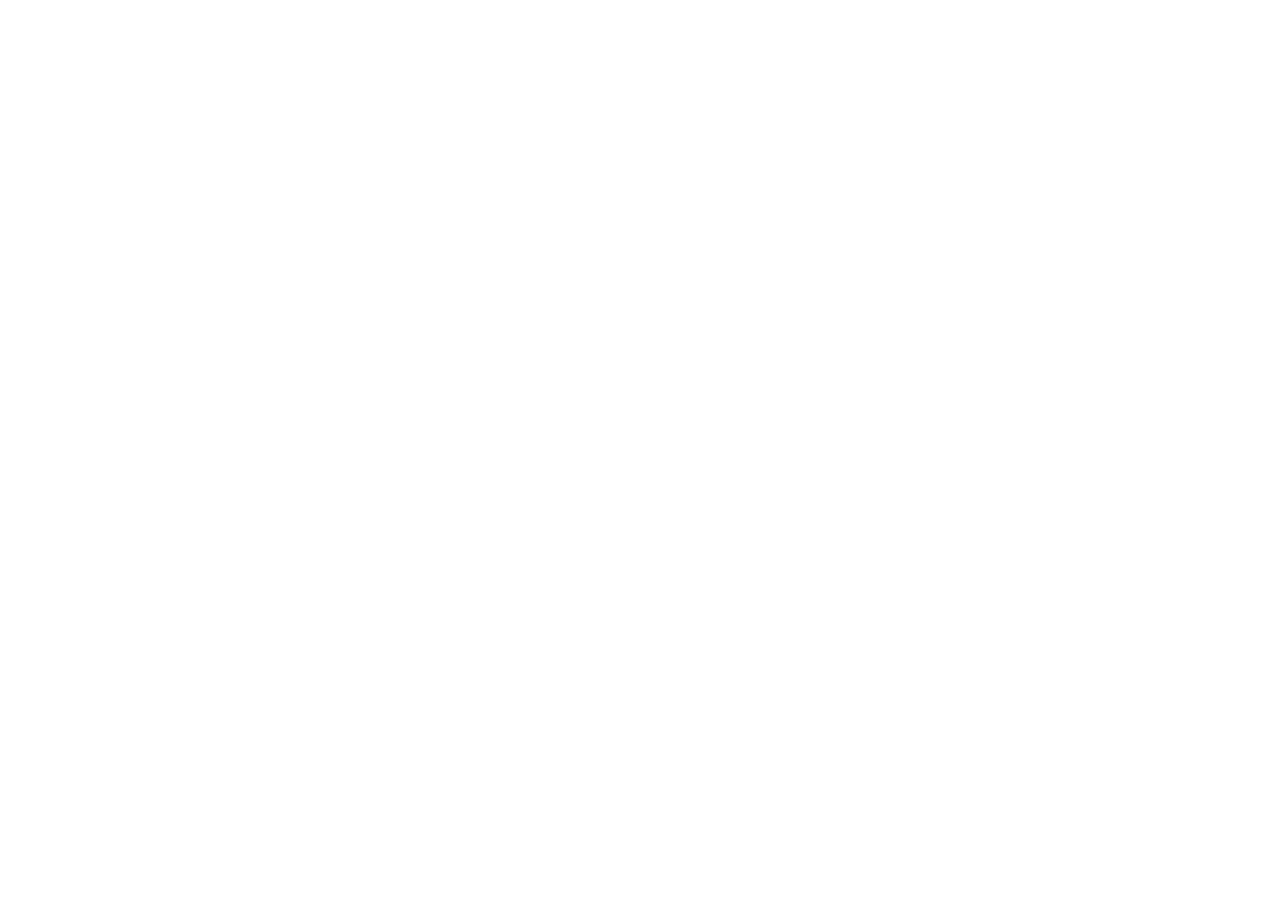
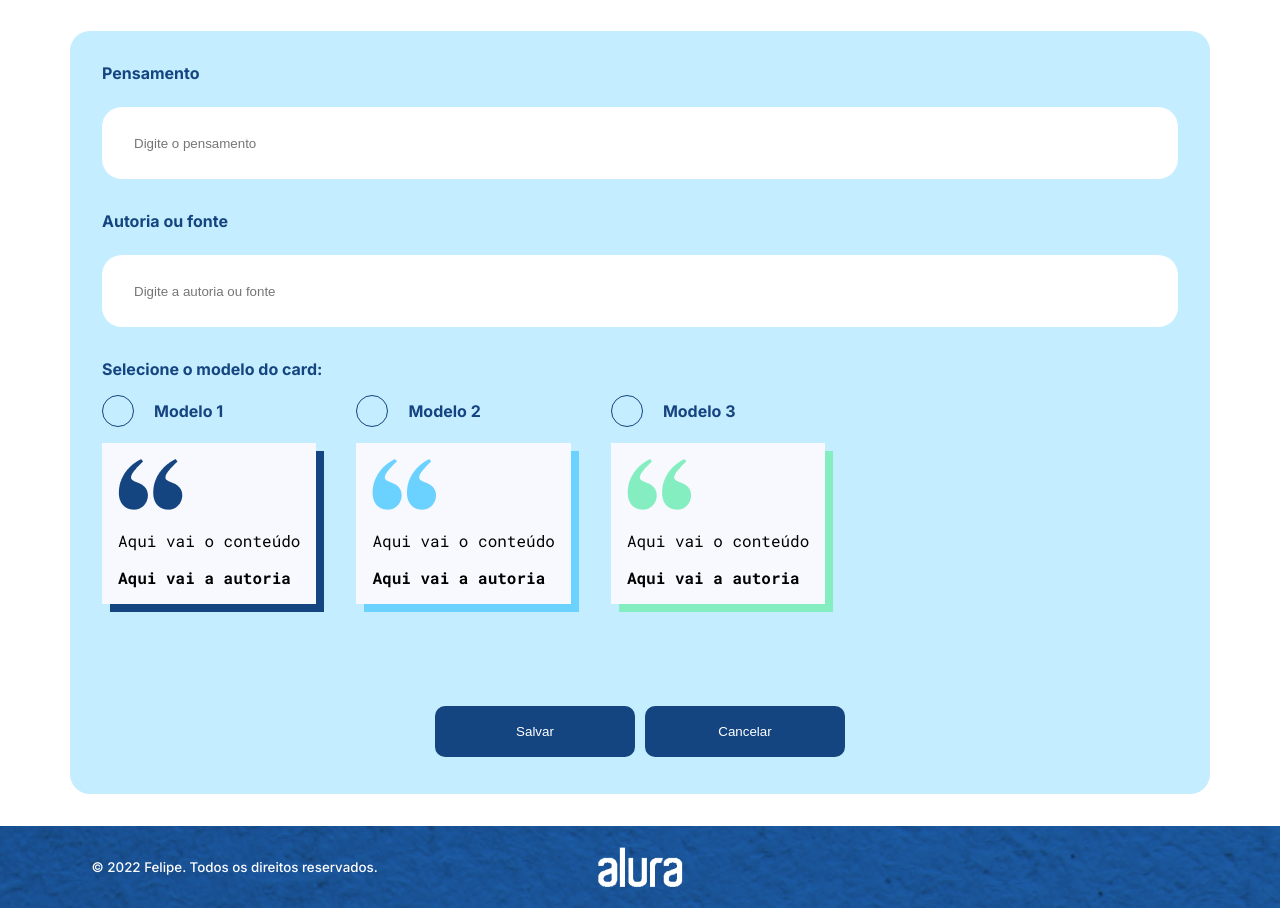
Before and after one commit to felipepg22/memoteca, an Angular app: page / in a window 1280 px wide. Shown: the part 473-1381 px from the top of the page. Before the commit the page ends 800 px from the top, so only its background shows below. Built offline with nearby package versions, Linux system fonts and the light colour scheme.

Commit message:
Criado formulario para pensamento

```diff
--- a/src/app/app.component.html
+++ b/src/app/app.component.html
@@ -1,5 +1,5 @@
 <app-cabecalho></app-cabecalho>
 <main>
-
+  <app-criar-pensamento></app-criar-pensamento>
 </main>
 <app-rodape></app-rodape>
--- a/src/app/app.module.ts
+++ b/src/app/app.module.ts
@@ -5,12 +5,14 @@
 import { AppComponent } from './app.component';
 import { CabecalhoComponent } from './componentes/cabecalho/cabecalho.component';
 import { RodapeComponent } from './componentes/rodape/rodape.component';
+import { CriarPensamentoComponent } from './componentes/pensamentos/criar-pensamento/criar-pensamento.component';
 
 @NgModule({
   declarations: [
     AppComponent,
     CabecalhoComponent,
-    RodapeComponent
+    RodapeComponent,
+    CriarPensamentoComponent
   ],
   imports: [
     BrowserModule,
--- /dev/null
+++ b/src/app/componentes/pensamentos/criar-pensamento/criar-pensamento.component.css
@@ -0,0 +1,135 @@
+.acoes {
+  display: flex;
+  justify-content: center;
+  align-items: center;
+  align-content: center;
+}
+
+.botao {
+  margin: 5px;
+  margin-top: 70px;
+  width: 200px;
+}
+
+.criar-pensamentos {
+  padding: 2rem 0;
+}
+
+.criar-pensamentos form {
+  background: #C4EDFF;
+
+  border: none;
+  border-radius: 20px;
+
+  display: flex;
+  flex-direction: column;
+
+  padding: 2rem;
+}
+
+.criar-pensamentos form label {
+  color: #154580;
+  font-weight: bold;
+  margin: 0 0 1rem;
+}
+
+.criar-pensamentos form .input {
+  border: none;
+  height: 40px;
+  padding: 1rem 2rem;
+  border-radius: 20px;
+  margin: 0.5rem 0 2rem;
+}
+
+
+.criar-pensamentos form .textarea {
+  border: none;
+  padding: 1rem 2rem;
+  border-radius: 20px;
+  margin: 0.5rem 0 2rem;
+}
+
+.container-radio {
+  display: flex;
+  gap: 2.5rem;
+  flex-wrap: wrap;
+}
+
+.modelos {
+  display: flex;
+  gap: 2.5rem;
+  border: 1px solid red;
+}
+
+.modelo {
+  background-color: #F8F9FE;
+  padding: 1rem;
+  max-width: 250px;
+  margin: 1rem 0 2rem;
+}
+
+.modelo .conteudo {
+  margin: 1rem auto;
+  word-wrap: break-word;
+}
+
+.modelo .autoria {
+  word-wrap: break-word;
+}
+
+.radio {
+  margin: 0;
+}
+
+.modelo1 {
+  box-shadow: 8px 8px 0px #154580;
+}
+
+.modelo2 {
+  box-shadow: 8px 8px 0px #6BD1FF;
+}
+
+.modelo3 {
+  box-shadow: 8px 8px 0px #84EEC1;
+}
+
+input[type='radio'] {
+  display: none;
+}
+
+.radio-modelo label {
+  display: flex;
+  align-items: center;
+  column-gap: 20px;
+}
+
+.custom-radio {
+  border: 1px solid #154580;
+  width: 30px;
+  height: 30px;
+  display: grid;
+  place-content: center;
+  border-radius: 50%;
+}
+
+.custom-radio,
+span {
+  transition: 0.5s ease;
+  color: #154580;
+}
+
+.custom-radio span {
+  content: '';
+  width: 18px;
+  height: 18px;
+  background: transparent;
+  border-radius: 50%;
+}
+
+input[type='radio']:checked+.custom-radio {
+  border-color: #154580;
+}
+
+input[type='radio']:checked+.custom-radio span {
+  background: #154580;
+}
--- /dev/null
+++ b/src/app/componentes/pensamentos/criar-pensamento/criar-pensamento.component.html
@@ -0,0 +1,87 @@
+<section class="container criar-pensamentos ff-inter">
+  <header class="header">
+      <h2>Adicione um <br> pensamento novo:</h2>
+  </header>
+  <form>
+    <label for="pensamento">Pensamento</label>
+    <input
+      type="textarea"
+      class="input"
+      id="pensamento"
+      name="pensamento"
+      placeholder="Digite o pensamento"
+        >
+    <label for="autoria">Autoria ou fonte</label>
+    <input
+      type="text"
+      class="input"
+      id="autoria"
+      name="autoria"
+      placeholder="Digite a autoria ou fonte"
+        >
+        <label for="modelo">Selecione o modelo do card:</label>
+        <div class="container-radio">
+            <div class="radio-modelo">
+                <label for="modelo1">
+                    <input
+                        type="radio"
+                        id="modelo1"
+                        value="modelo1"
+                        name="modelo-card"
+                    >
+                    <div class="custom-radio">
+                        <span></span>
+                    </div>
+                    <span>Modelo 1</span>
+                </label>
+                <div class="modelo modelo1 ff-roboto-mono">
+                  <img src="../../../../assets/imagens/modelo1.png" alt="Aspas azuis">
+                  <p class="conteudo">Aqui vai o conteúdo</p>
+                  <p class="autoria"><b>Aqui vai a autoria</b></p>
+                </div>
+            </div>
+            <div class="radio-modelo">
+                <label for="modelo2">
+                    <input
+                        type="radio"
+                        id="modelo2"
+                        value="modelo2"
+                        name="modelo-card"
+                    >
+                    <div class="custom-radio">
+                        <span></span>
+                    </div>
+                    <span>Modelo 2</span>
+                </label>
+                <div class="modelo modelo2 ff-roboto-mono">
+                  <img src="../../../../assets/imagens/modelo2.png" alt="Aspas azul claro">
+                  <p class="conteudo">Aqui vai o conteúdo</p>
+                  <p class="autoria"><b>Aqui vai a autoria</b></p>
+                </div>
+            </div>
+            <div class="radio-modelo">
+                <label for="modelo3">
+                    <input
+                        type="radio"
+                        id="modelo3"
+                        value="modelo3"
+                        name="modelo-card"
+                    >
+                    <div class="custom-radio">
+                        <span></span>
+                    </div>
+                    <span>Modelo 3</span>
+                </label>
+                <div class="modelo modelo3 ff-roboto-mono">
+                  <img src="../../../../assets/imagens/modelo3.png" alt="Aspas verdes">
+                  <p class="conteudo">Aqui vai o conteúdo</p>
+                  <p class="autoria"><b>Aqui vai a autoria</b></p>
+                </div>
+            </div>
+        </div>
+        <div class="acoes">
+          <button class="botao">Salvar</button>
+          <button class="botao">Cancelar</button>
+      </div>
+    </form>
+</section>
--- /dev/null
+++ b/src/app/componentes/pensamentos/criar-pensamento/criar-pensamento.component.ts
@@ -0,0 +1,15 @@
+import { Component, OnInit } from '@angular/core';
+
+@Component({
+  selector: 'app-criar-pensamento',
+  templateUrl: './criar-pensamento.component.html',
+  styleUrls: ['./criar-pensamento.component.css']
+})
+export class CriarPensamentoComponent implements OnInit {
+
+  constructor() { }
+
+  ngOnInit(): void {
+  }
+
+}
```
Also changed, not shown: 1 other file (tests, documents, lock files or other folders).
